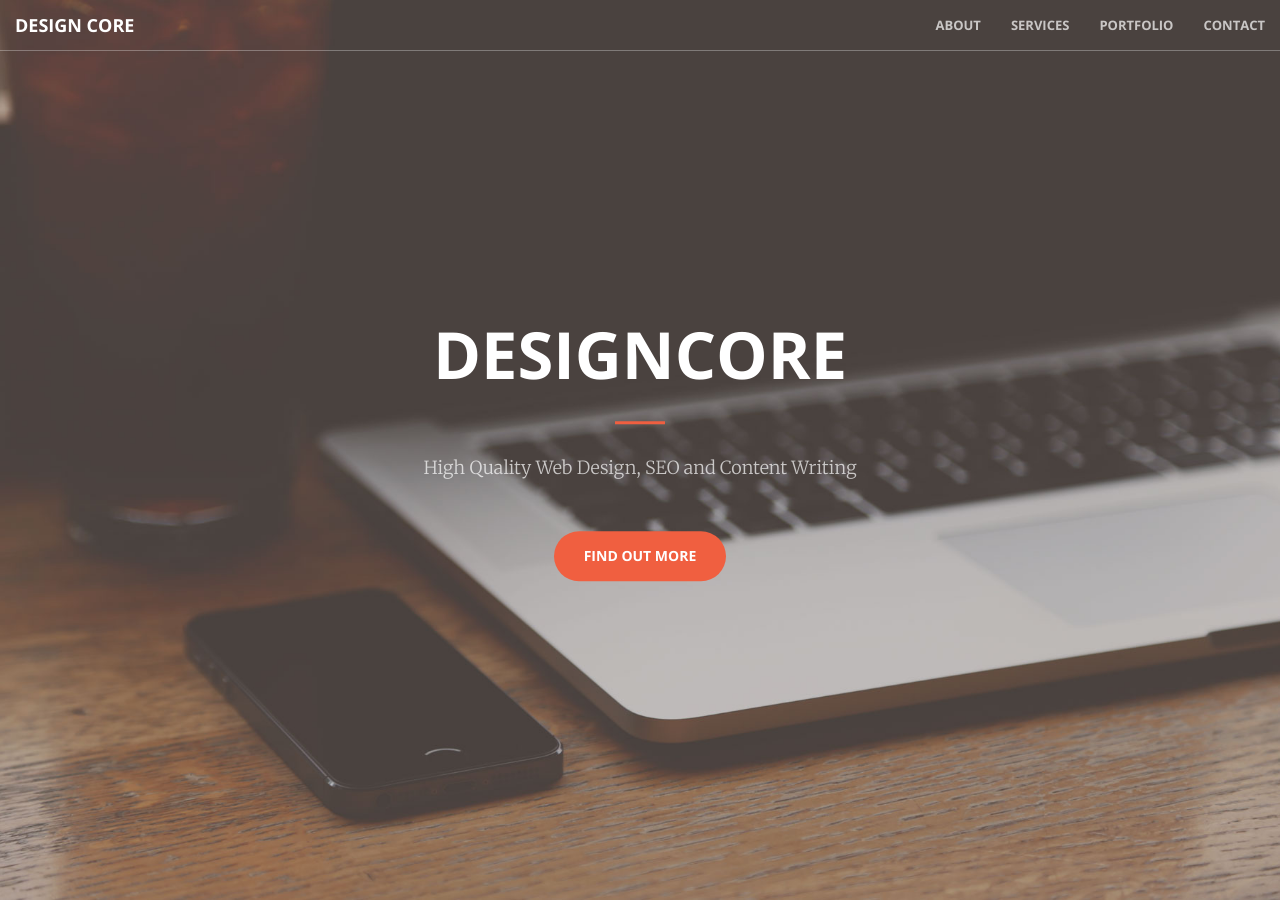
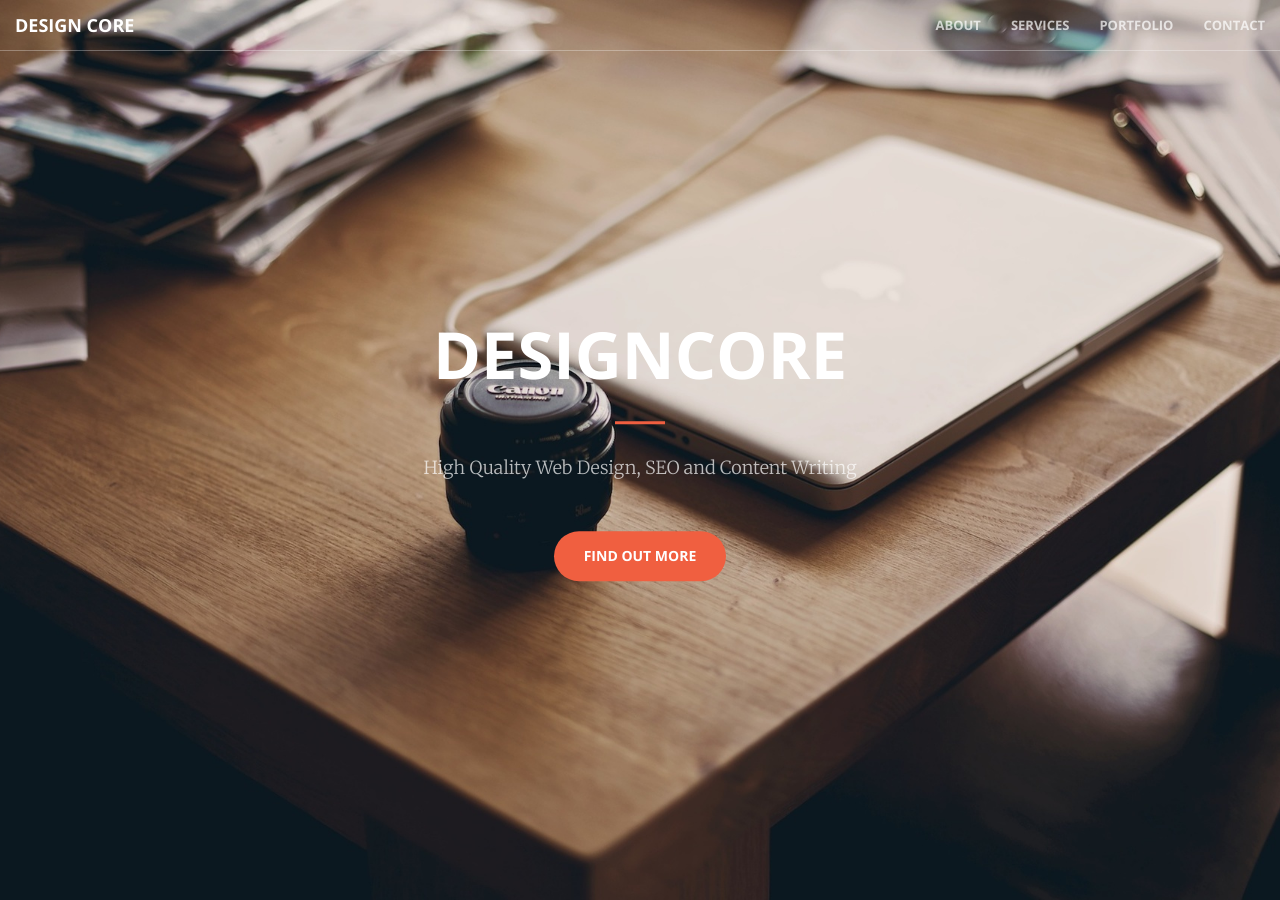
Before and after one commit to chippechipster/Design-Core, a Jekyll site: the page built from index.html, in a window 1280 px wide and 900 px high. Built offline with Jekyll 4.4.1, drawn with Linux system fonts in a browser that asks for light colours.

Commit message:
Updated 'index.html' via CloudCannon

```diff
--- a/index.html
+++ b/index.html
@@ -1,7 +1,7 @@
 ---
 layout: default
 title: Home Page
-header_image_path: /img/header.jpg
+header_image_path: /img/ws_macbook_on_table_1920x1200.jpg
 ---
 
 <!--<header style="background-image: url('/img/header.jpg')">-->
```
